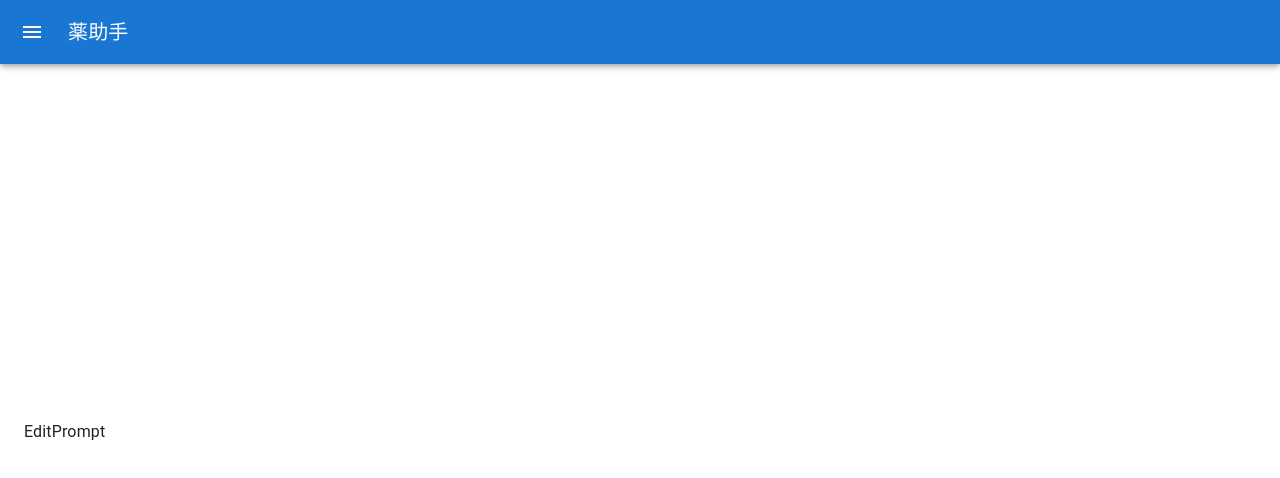
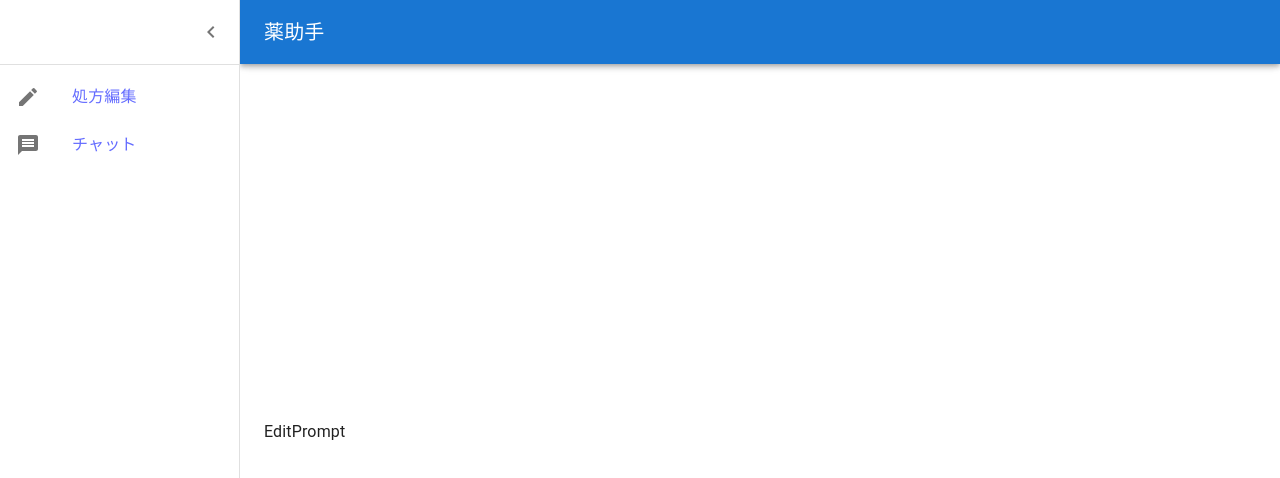
Before and after one commit to BingWangEd/KusuriJyoshu, a React (Vite) app in the folder kusuri-client/: page /edit in a window 1280 px wide. Shown: the top 478 px of the page. Built offline with nearby package versions, Linux system fonts and the light colour scheme.

Commit message:
adds icon

```diff
--- a/kusuri-client/index.html
+++ b/kusuri-client/index.html
@@ -2,9 +2,9 @@
 <html lang="en">
   <head>
     <meta charset="UTF-8" />
-    <link rel="icon" type="image/svg+xml" href="/vite.svg" />
+    <link rel="icon" type="image/png" href="./src/assets//icon.png" />
     <meta name="viewport" content="width=device-width, initial-scale=1.0" />
-    <title>Kusuri</title>
+    <title>薬助手</title>
   </head>
   <body>
     <div id="root"></div>
--- a/kusuri-client/src/DrawerNav.tsx
+++ b/kusuri-client/src/DrawerNav.tsx
@@ -84,7 +84,7 @@ const DrawerHeader = styled('div')(({ theme }) => ({
 
 const DrawerNav = ({ children }:{ children: ReactNode; }) => {
   const theme = useTheme();
-  const [open, setOpen] = React.useState(false);
+  const [open, setOpen] = React.useState(true);
 
   const handleDrawerOpen = () => {
     setOpen(true);
```
Also changed, not shown: kusuri-client/src/assets/icon.png (added).
